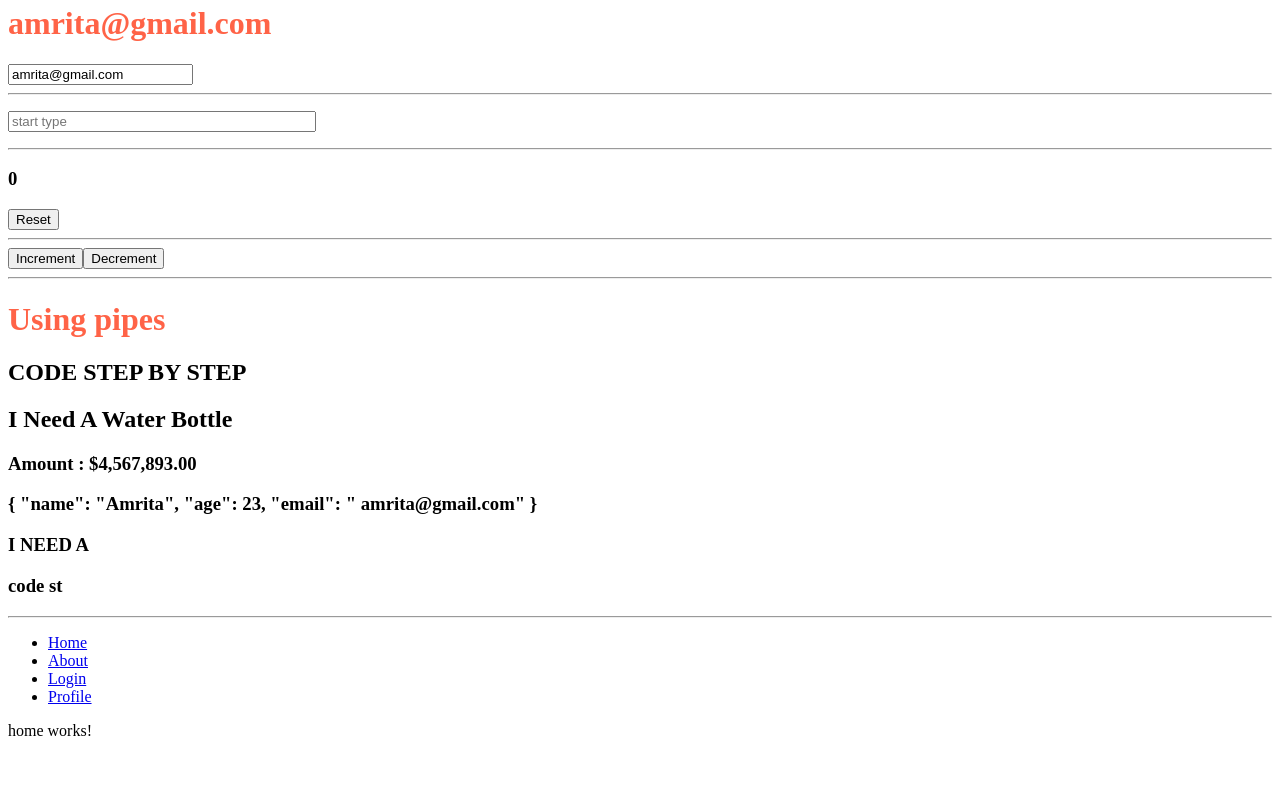
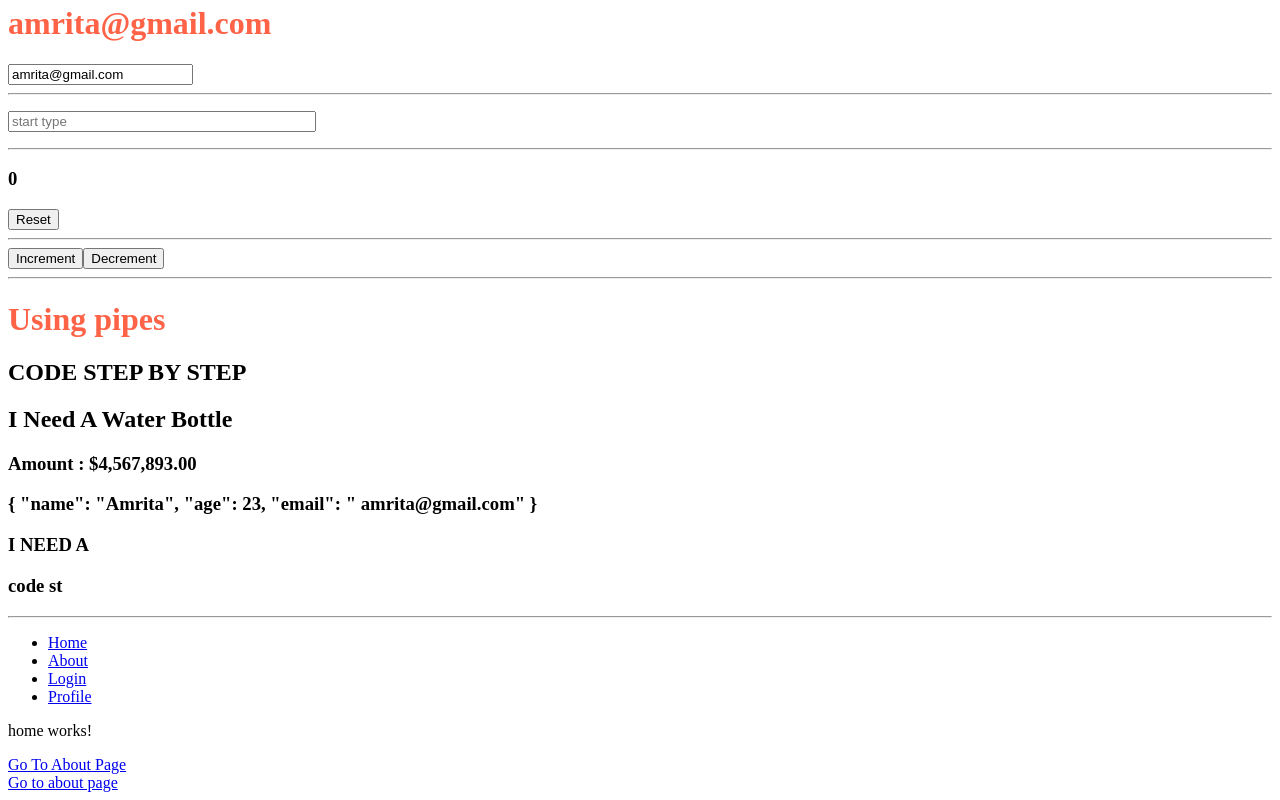
Before and after one commit to Amrita2103/Angular_practice, an Angular app: page / in a window 1280 px wide. Shown: the part 1768-2568 px from the top of the page. Before the commit the page ends 2524 px from the top, so only its background shows below. Built offline with nearby package versions, Linux system fonts and the light colour scheme.

Commit message:
Route Params

```diff
--- a/src/app/app.routes.ts
+++ b/src/app/app.routes.ts
@@ -6,7 +6,7 @@ import { Profile } from './profile/profile';
 
 export const routes: Routes = [
     {path:"", component:Home},
-    {path:"about", component:About},
+    {path:"about/:name", component:About},
     {path:"login", component:Login},
     {path:"profile", component:Profile}
 
--- a/src/app/pages/about/about.html
+++ b/src/app/pages/about/about.html
@@ -1 +1,2 @@
 <p>about works!</p>
+<h3> This is about {{username()}}</h3>
--- a/src/app/pages/about/about.ts
+++ b/src/app/pages/about/about.ts
@@ -1,4 +1,5 @@
-import { Component } from '@angular/core';
+import { Component, signal } from '@angular/core';
+import { ActivatedRoute } from '@angular/router';
 
 @Component({
   imports: [],
@@ -6,4 +7,17 @@ import { Component } from '@angular/core';
   styleUrl: './about.css',
   templateUrl: './about.html',
 })
-export class About {}
+export class About {
+  username = signal('')
+  constructor( public route: ActivatedRoute){
+
+  }
+  ngOnInit(){
+    this.route.params.subscribe((params)=>{
+      console.log(params);
+      this.username.set(params['name'])
+    })
+
+  }
+
+}
--- a/src/app/pages/home/home.html
+++ b/src/app/pages/home/home.html
@@ -1 +1,4 @@
 <p>home works!</p>
+<a routerLink = "/about/amrita">Go To About Page</a>
+<br>
+<a [routerLink] = "['/about', 'Sam']">Go to about page </a>
--- a/src/app/pages/home/home.ts
+++ b/src/app/pages/home/home.ts
@@ -1,7 +1,8 @@
 import { Component } from '@angular/core';
+import { RouterLink } from '@angular/router';
 
 @Component({
-  imports: [],
+  imports: [RouterLink],
   selector: 'app-home',
   styleUrl: './home.css',
   templateUrl: './home.html',
```
